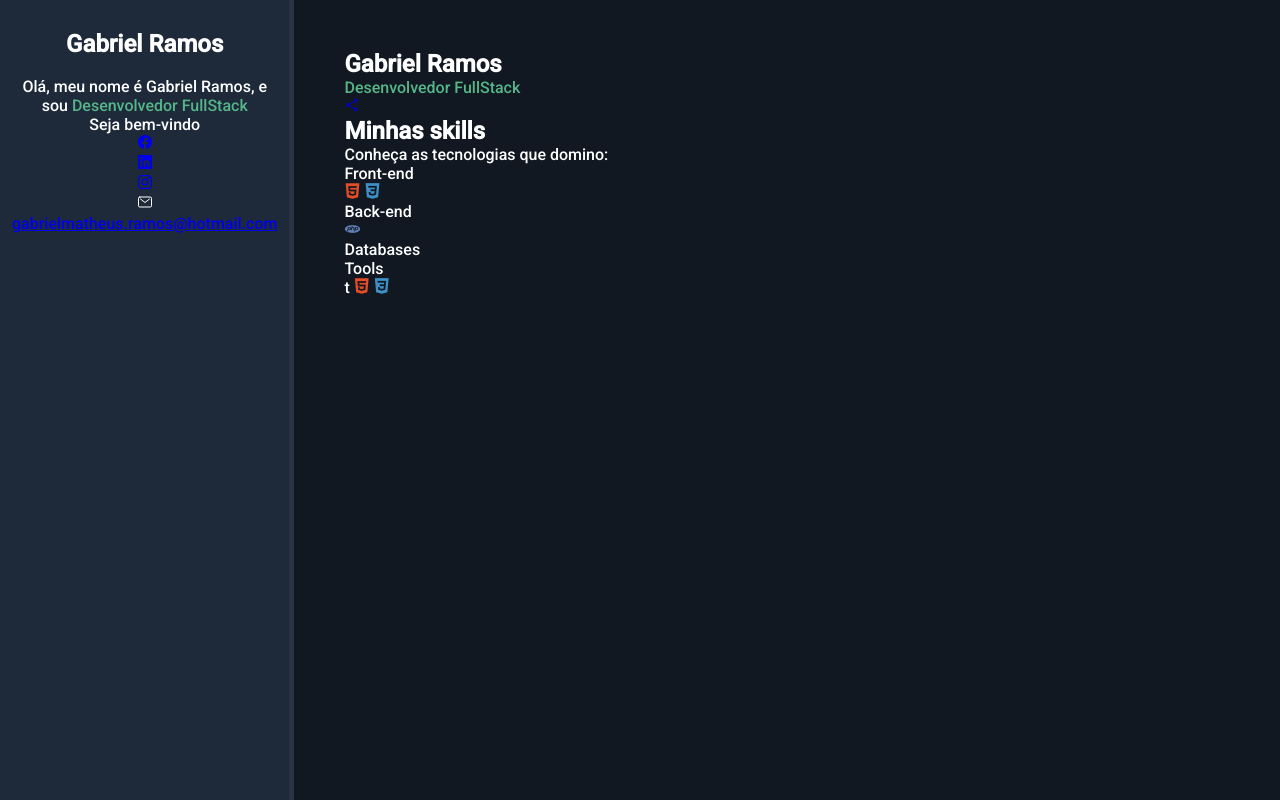
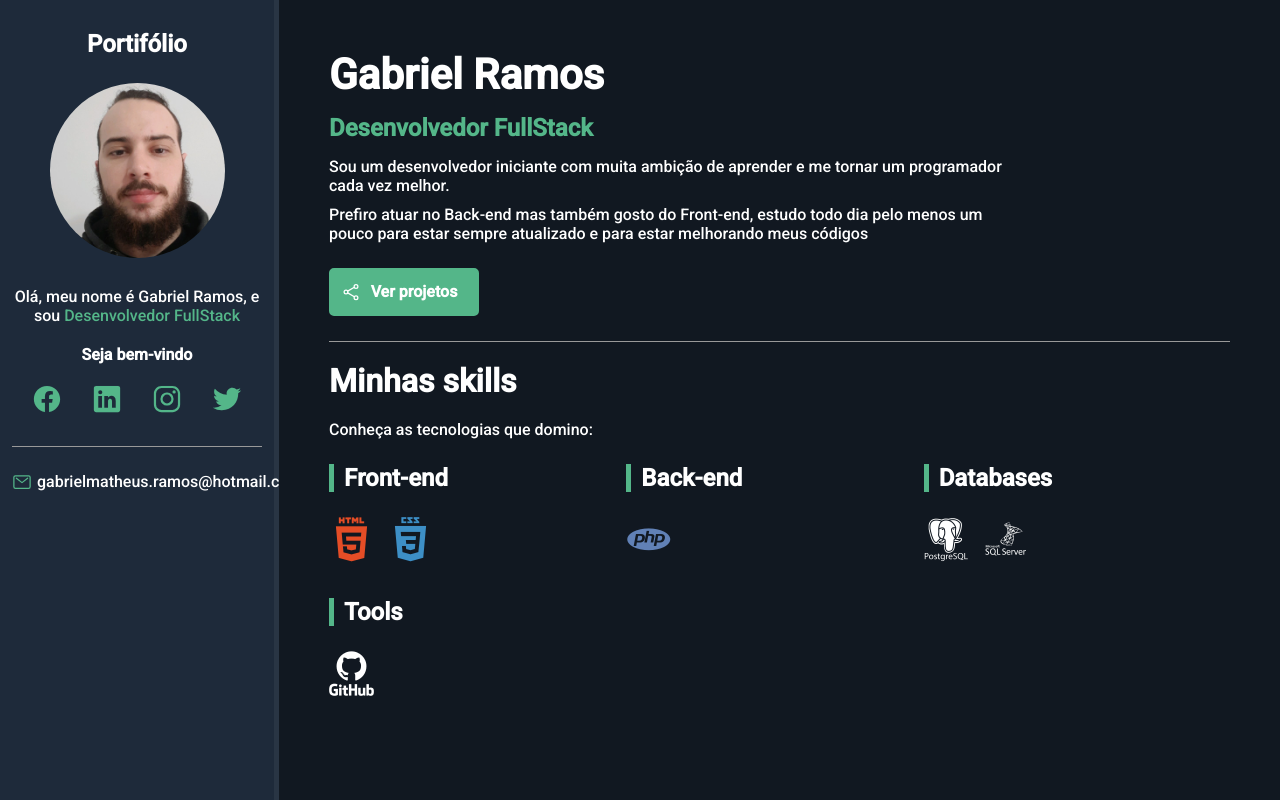
Before and after one commit to RamosMGabriel/RamosMGabriel.github.io, a plain HTML site: page index.html in a window 1280 px wide. Drawn offline with nearby package versions, Linux system fonts and the light colour scheme.

Commit message:
Finalizado css e adicionado mais informações ao html

```diff
--- a/css/style.css
+++ b/css/style.css
@@ -7,7 +7,7 @@
     box-sizing: border-box;
 }
 
-/* Variaveis*/
+/* Variaveis */
 
 :root {
     --main-color: #54B689;
@@ -23,7 +23,7 @@
     color: var(--main-color);
 }
 
-/*Containers*/
+/* Containers */
 #container {
     display: flex;
     flex-direction: row;
@@ -45,3 +45,145 @@
     background-color: var(--about-bg-color);
     padding: 50px;
 }
+
+/* Bio container */
+#bio-image {
+    width: 175px;
+    height: 175px;
+    border-radius: 50%;
+    margin-bottom: 25px;
+}
+
+#bio-container h2 {
+    margin-bottom: 25px;
+}
+
+#bio-container p {
+    margin-bottom: 20px;
+}
+
+#bio-container #welcome-text {
+    font-weight: bold;
+}
+
+#social-container {
+    display: flex;
+    justify-content: center;
+    list-style: none;
+    border-bottom: 1px solid var(--border-color);
+    margin-bottom: 25px;
+    padding-bottom: 25px;
+}
+
+#social-container li {
+    flex: 1 1 0;
+    max-width: 60px;
+
+}
+
+#social-container li a {
+    color: var(--main-color);
+    font-size: 30px;
+}
+
+#email-container {
+    display: flex;
+    justify-content: center;
+}
+
+#email-container ion-icon,
+#email-container a {
+    flex: 1 1 0;
+}
+
+#email-container a {
+    color: var(--main-text-color);
+    text-decoration: none;
+    max-width: 225px;
+}
+
+#email-container ion-icon {
+    color: var(--main-color);
+    font-size: 20px;
+    margin-right: 5px;
+    max-width: 20px;
+}
+
+/* About Contaier */
+
+#name {
+    font-size: 42px;
+    margin-bottom: 15px;
+}
+
+#tittle {
+    font-size: 24px;
+    margin-bottom: 15px;
+    font-weight: bold;
+}
+
+.description {
+    max-width: 75%;
+    margin-bottom: 10px;
+}
+
+#btn-projects {
+    font-weight: bold;
+    font-size: 16px;
+    color: var(--main-text-color);
+    background-color: var(--main-color);
+    border: 2px solid var(--main-color);
+    border-radius: 5px;
+    text-decoration: none;
+    transition: .5s;
+    margin: 25px 0;
+    padding: 12px 10px;
+    width: 150px;
+    text-align: center;
+    display: flex;
+}
+
+#btn-projects ion-icon,
+#btn-projects span {
+    flex: 1 1 0;
+}
+
+#btn-projects ion-icon {
+    font-size: 20px;
+    max-width: 20px;
+}
+
+#btn-projects:hover {
+    background-color: transparent;
+}
+
+#skills-section-tittle {
+    border-top: 1px solid var(--border-color);
+    padding-top: 20px;
+    margin-bottom: 20px;
+    font-size: 32px;
+}
+#skills-container {
+    display: flex;
+    flex-wrap: wrap;
+    margin-top: 25px;
+}
+
+.skills-box {
+    flex: 1 1 33%;
+    max-width: 33%;
+    margin-bottom: 35px;
+}
+
+.skills-tittle {
+    font-size: 24px;
+    margin-bottom: 25px;
+    font-weight: bold;
+    padding-left: 10px;
+    border-left: 5px solid var(--main-color);
+}
+
+.skills-box i {
+    font-size: 45px;
+    margin-right: 10px;
+}
--- a/index.html
+++ b/index.html
@@ -20,9 +20,9 @@
     <body>
         <main id="container">
             <aside id="bio-container">
-                <h2>Gabriel Ramos</h2>
+                <h2>Portifólio</h2>
 
-                <img>
+                <img id="bio-image" src="image/profile.jfif">
 
                 <p>Olá, meu nome é Gabriel Ramos, e sou <span class="highlight">Desenvolvedor FullStack</span></p>
 
@@ -30,18 +30,23 @@
 
                 <ul id="social-container">
                     <li>
-                        <a href="#" target="_blank">
+                        <a href="https://www.facebook.com/gabrielmatheus.ramos/" target="_blank">
                             <ion-icon name="logo-facebook"></ion-icon>
                         </a>
                     </li>
                     <li>
-                        <a href="#" target="_blank">
+                        <a href="https://www.linkedin.com/in/gabriel-matheus-ramos-612a3b165/" target="_blank">
                             <ion-icon name="logo-linkedin"></ion-icon>
                         </a>
                     </li>
                     <li>
-                        <a href="#" target="_blank">
+                        <a href="https://www.instagram.com/gabriel.mramos/" target="_blank">
                             <ion-icon name="logo-instagram"></ion-icon>
+                        </a>
+                    </li>
+                    <li>
+                        <a href="https://twitter.com/mgabrielramos" target="_blank">
+                            <ion-icon name="logo-twitter"></ion-icon>
                         </a>
                     </li>
                 </ul>
@@ -57,13 +62,12 @@
 
                 <p id="tittle"><span class="highlight">Desenvolvedor FullStack</span></p>
 
-                <p class="description"></p>
-                <p class="description"></p>
+                <p class="description">Sou um desenvolvedor iniciante com muita ambição de aprender e me tornar um programador cada vez melhor.</p>
+                <p class="description">Prefiro atuar no Back-end mas também gosto do Front-end, estudo todo dia pelo menos um pouco para estar sempre atualizado e para estar melhorando meus códigos</p>
 
-                <a href="#" id="btn-projects">
-                    <ion-icon name="share-social-outline">
-                        <span>Ver projetos</span>
-                    </ion-icon>
+                <a href="https://github.com/RamosMGabriel?tab=repositories" id="btn-projects" target="_blank">
+                    <ion-icon name="share-social-outline"></ion-icon>
+                    <span>Ver projetos</span>
                 </a>
 
                 <h2 id="skills-section-tittle">Minhas skills</h2>
@@ -74,8 +78,8 @@
                     <div class="skills-box">
                         <p class="skills-tittle">Front-end</p>
 
-                        <i class="devicon-html5-plain colored"></i>
-                        <i class="devicon-css3-plain colored"></i>
+                        <i class="devicon-html5-plain-wordmark colored"></i>
+                        <i class="devicon-css3-plain-wordmark colored"></i>
                     </div>
 
                     <div class="skills-box">
@@ -88,15 +92,14 @@
                     <div class="skills-box">
                         <p class="skills-tittle">Databases</p>
 
-                        <i class="devicon-postgres-plain colored"></i>
-                        <i class="devicon-sqlserver-plain colored"></i>
+                        <i class="devicon-postgresql-plain-wordmark"></i>
+                        <i class="devicon-microsoftsqlserver-plain-wordmark"></i>
                     </div>
 
                     <div class="skills-box">
                         <p class="skills-tittle">Tools</p>
-t
-                        <i class="devicon-html5-plain colored"></i>
-                        <i class="devicon-css3-plain colored"></i>
+
+                        <i class="devicon-github-original-wordmark"></i>
                     </div>
                 </div>
             </section>
```
Also changed, not shown: image/profile.jfif (added).
